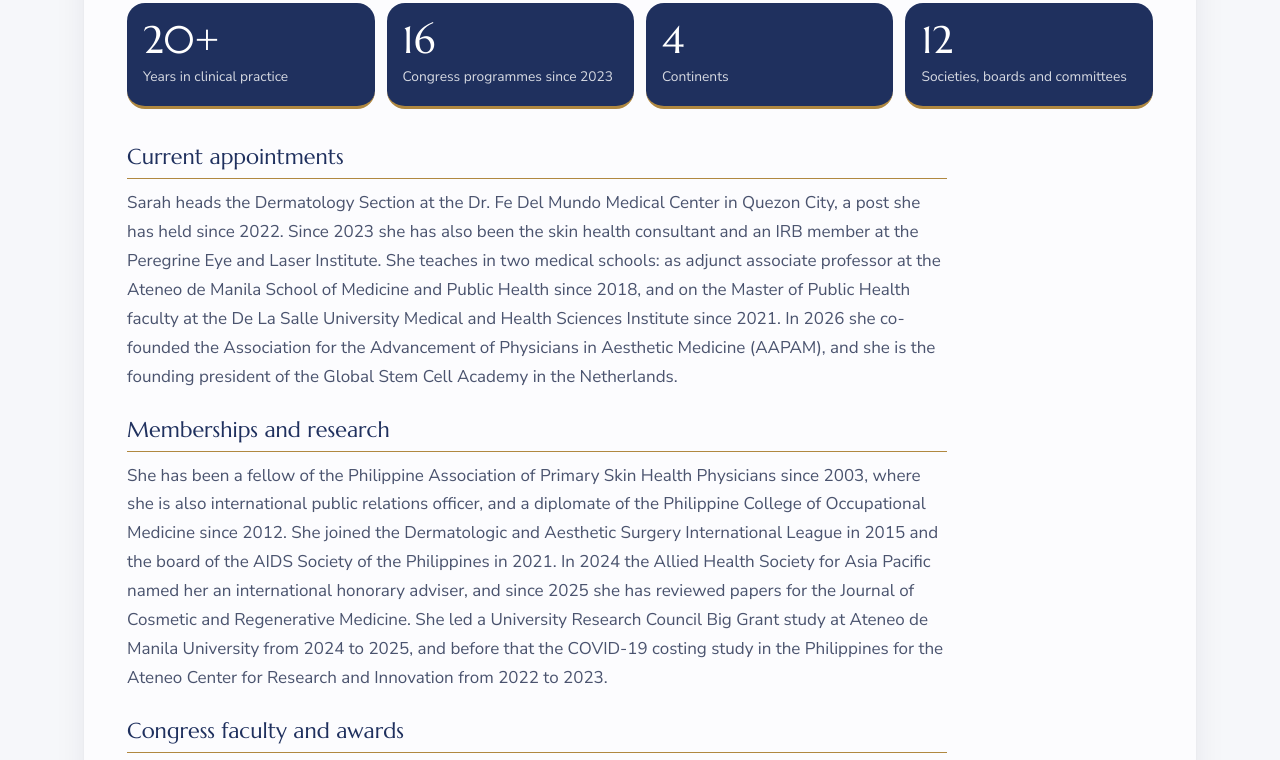
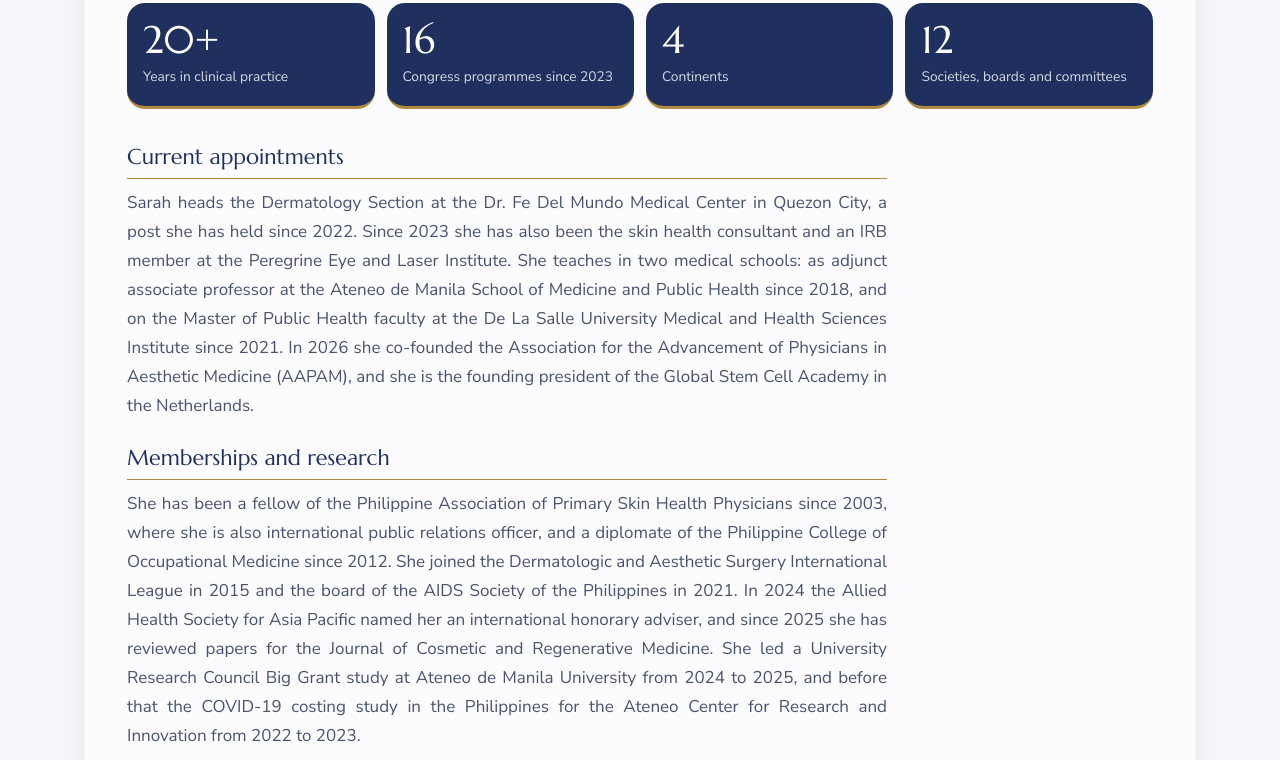
Before and after one commit to shinigami1235-creator/Alaga-aesthetics, a plain HTML site: page ask/index.html in a window 1280 px wide. Shown: the part 3088-3848 px from the top of the page. Drawn offline with Linux system fonts and the light colour scheme.

Commit message:
Profile paragraphs justified with hyphenation on desktop, left-aligned on phones
Co-Authored-By: Claude Opus 5.5 <noreply@anthropic.com>
Claude-Session: https://claude.ai/code/session_01MQWzxTygFoYCNJEMH8xMpo

```diff
--- a/ask/ask.css
+++ b/ask/ask.css
@@ -145,3 +145,10 @@
 .profile-text h3 { font: 400 1.35rem var(--display); color: var(--cobalt); margin: 14px 0 0; padding-bottom: 8px; border-bottom: 1px solid #b08840; }
 .profile-text h3:first-child { margin-top: 0; }
 .profile-text p { margin: 0; color: var(--ink-soft); line-height: 1.7; }
+
+/* Profile paragraphs: justified, with hyphenation so the gaps between words stay even */
+@media (min-width: 700px) {
+.profile-head p:not(.profile-cred):not(.profile-fields),
+.profile-text p { text-align: justify; text-justify: inter-word; hyphens: auto; -webkit-hyphens: auto; hyphenate-limit-chars: 7 3 3; }
+}
+.profile-text { max-width: 760px; }
```
